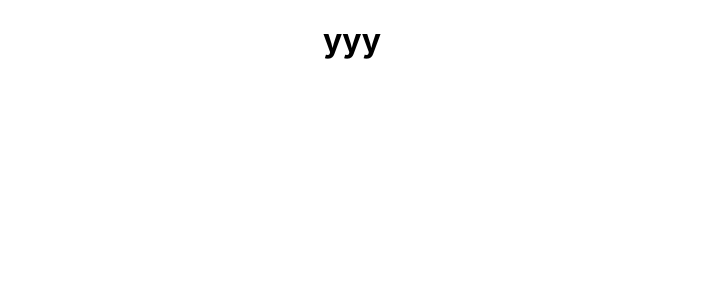
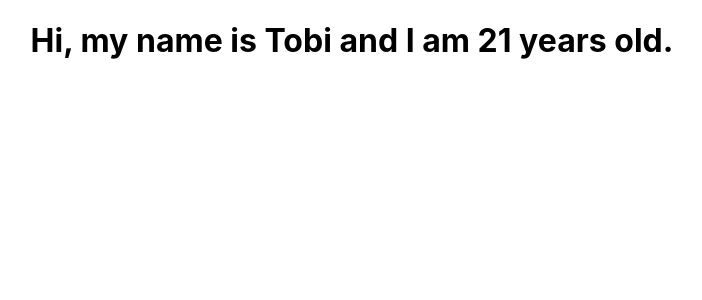
Before and after one commit to TobiOladoja/react-concepts, a React (Create React App) app: page / in a window 1280 px wide. Shown: the top 300 px of the page, without its empty margins (288-990 px from the left). Built offline with nearby package versions, Linux system fonts and the light colour scheme.

Commit message:
State for name and age, then destructuring using ES6 so that I only have to refer to it as name and age s as oppose to this.state.name and this.state.age

```diff
--- a/src/App.js
+++ b/src/App.js
@@ -2,10 +2,17 @@ import React, { Component } from 'react';
 import './App.css';
 
 class App extends Component {
+  state = {
+    name: 'Tobi',
+    age: 21
+  };
   render() {
+    const { name, age } = this.state;
     return (
       <div class='App'>
-        <h1>yyy</h1>
+        <h1>
+          Hi, my name is {name} and I am {age} years old.
+        </h1>
       </div>
     );
   }
```
